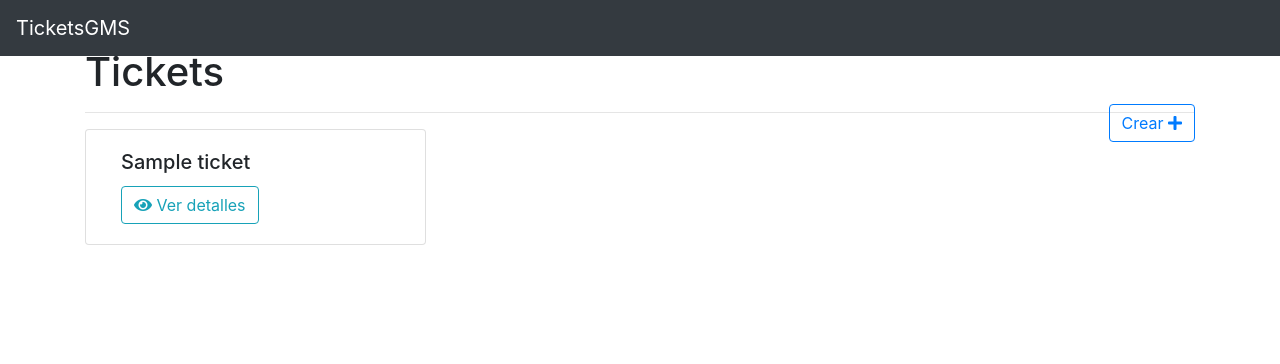
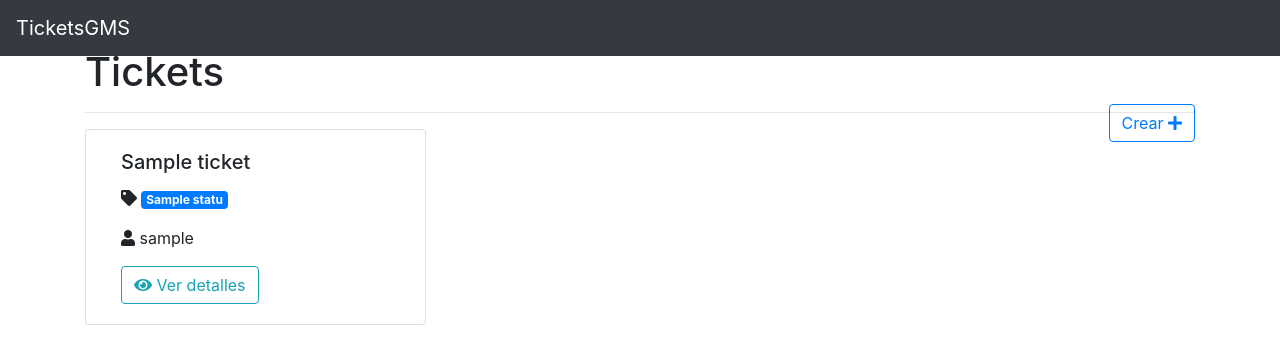
Before and after one commit to GilMendezS/django_App_tickets, a Django app: template templates/tickets/index.html in a window 1280 px wide. Shown: the top 364 px of the page. Run offline with Django 3.2, Linux system fonts and the light colour scheme; the template is opened without the code that fills it: most values are stand-ins (such as "Sample title", 1, 10 or a date in 2020); parts of the project's set-up code (start-up, migrations or seed data) failed here and were passed over; some libraries are stand-ins or nearby versions.

Commit message:
:pencil: more information in ticket's card

```diff
--- a/templates/tickets/index.html
+++ b/templates/tickets/index.html
@@ -8,10 +8,11 @@
         {% if tickets %}
             <div class="row">
                 {% for ticket in tickets %}
-
                     <div class="card col col-12 col-md-4 ">
                         <div class="card-body">
-                            <h5 class="card-title ">{{ticket.title}}</h5>
+                            <h5 class="card-title ">{{ticket.title}} </h5>
+                            <p><i class="fa fa-tag"></i> <span class="badge badge-primary">{{ticket.status.title}}</span></p>
+                            <p><i class="fa fa-user"></i> {{ticket.user.username}}</p>
 
                             <a href="{% url 'tickets:details' ticket.id %}" class="card-link btn btn-outline-info">
                                 <i class="fa fa-eye"></i>
```
